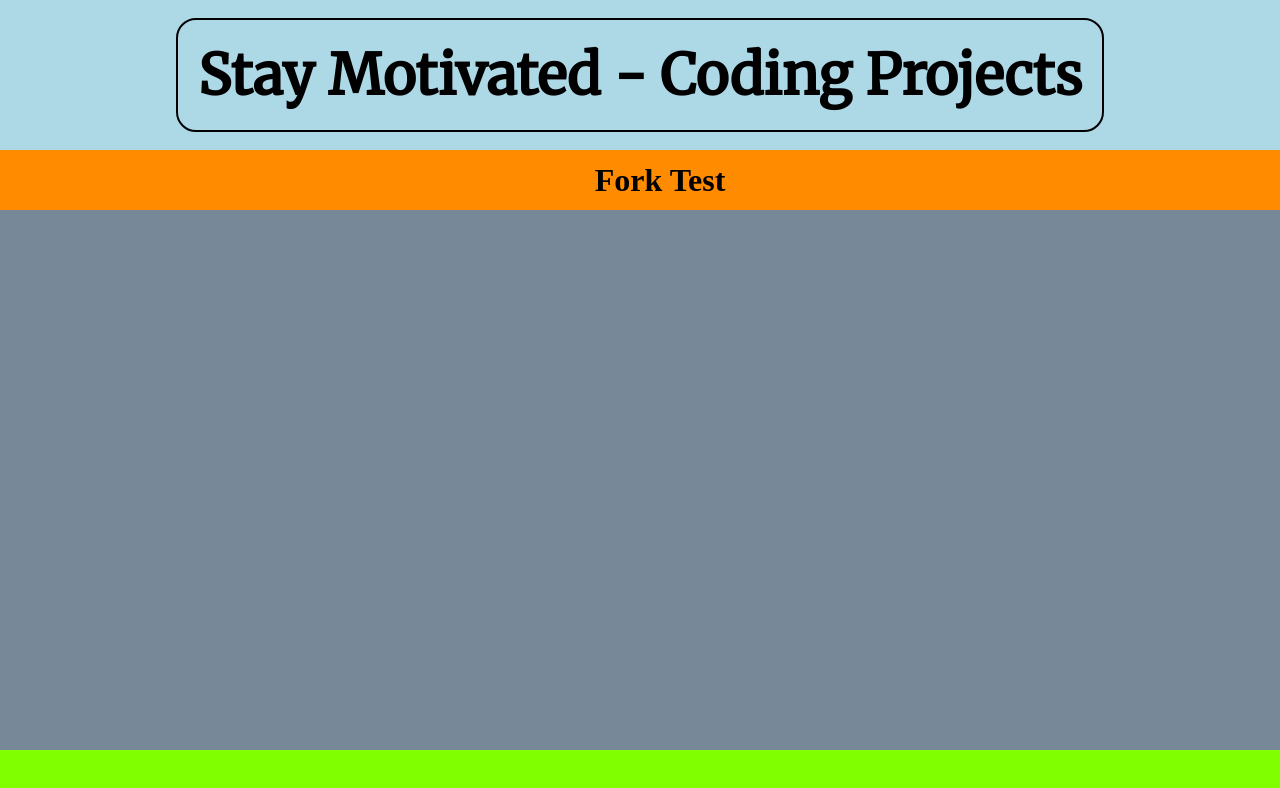
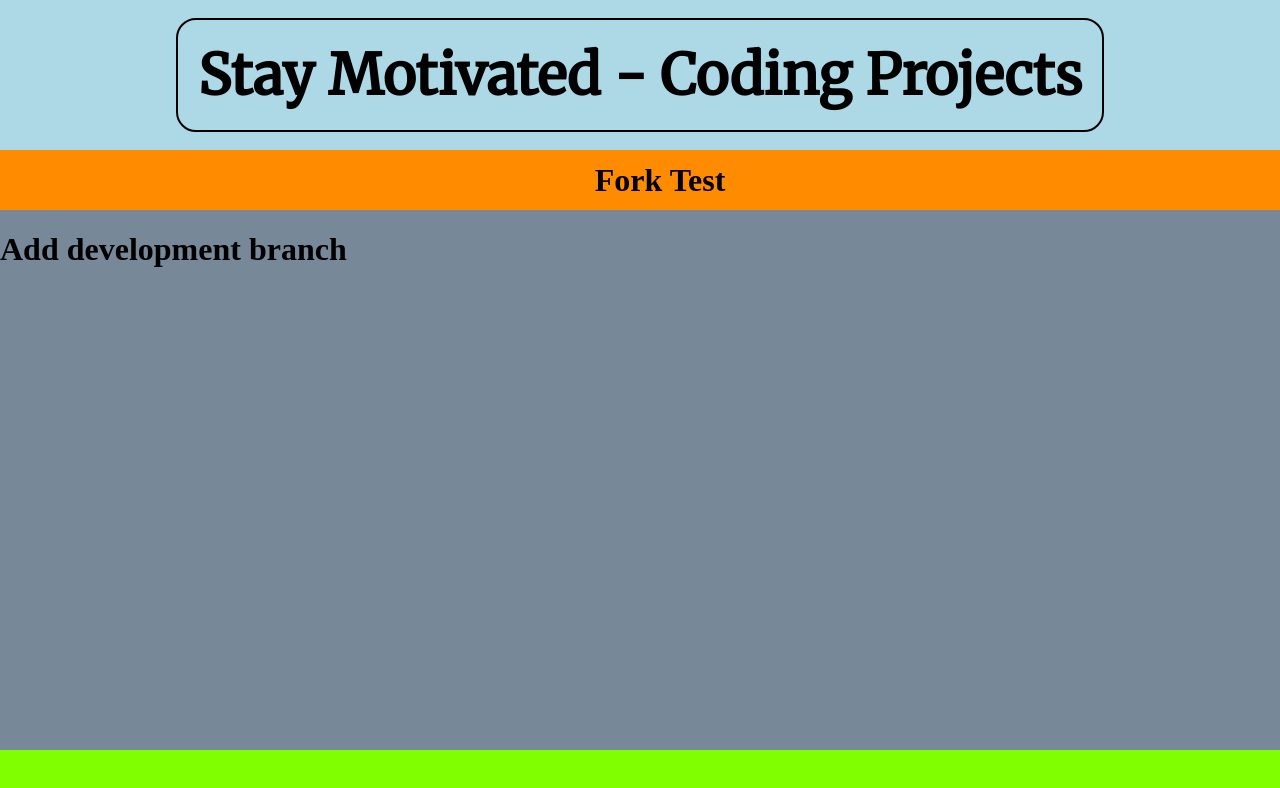
Before and after one commit to StayMotivated-CodingProjects/staymotivated-homepage, a React (Create React App) app: page / in a window 1280 px wide. Shown: the top 788 px of the page. Built offline with nearby package versions, Linux system fonts and the light colour scheme.

Commit message:
added development branch

```diff
--- a/src/App.js
+++ b/src/App.js
@@ -21,7 +21,7 @@ class App extends Component {
         </menu>
 
         <main>
-
+            <h1>Add development branch</h1>
         </main>
 
         <footer>
```
